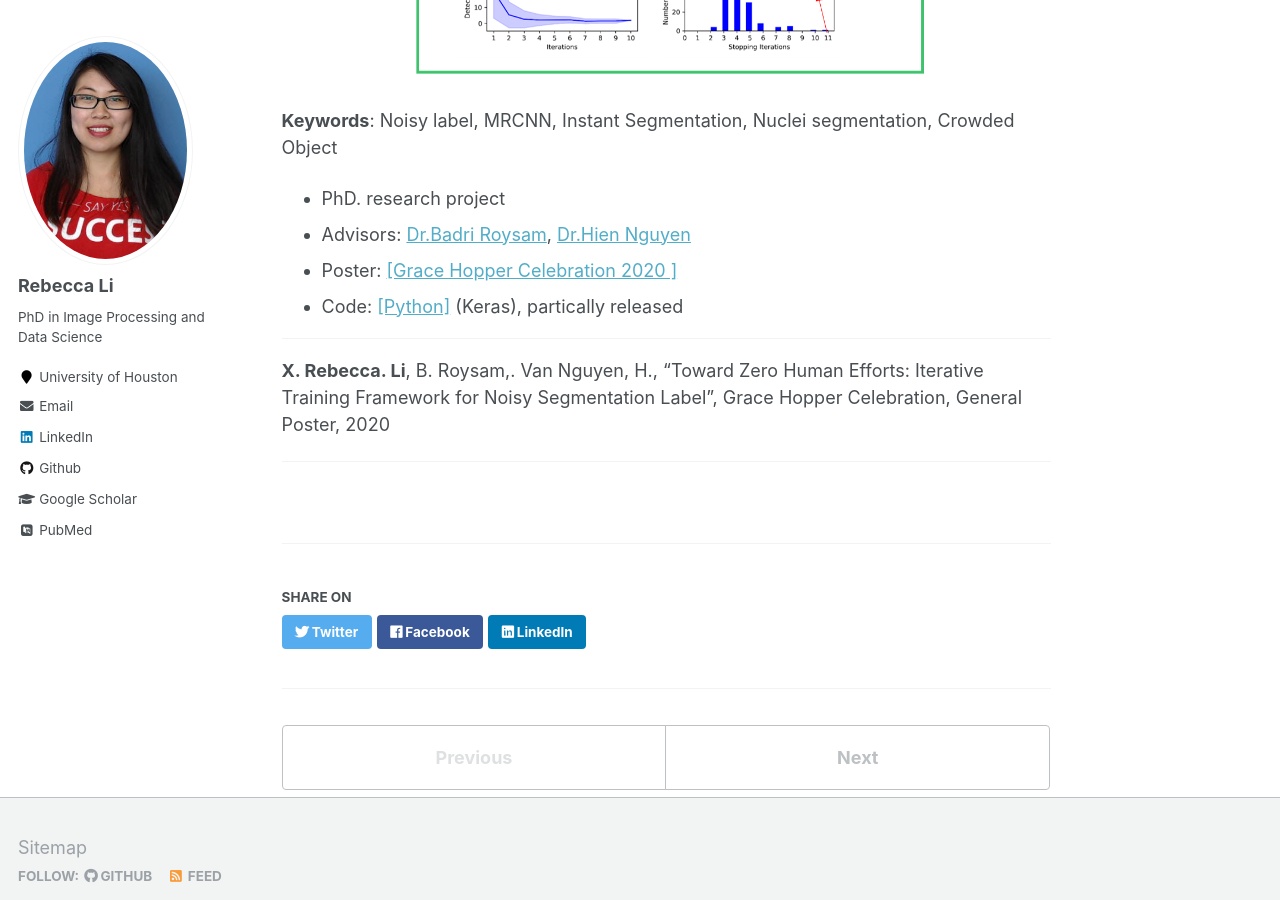
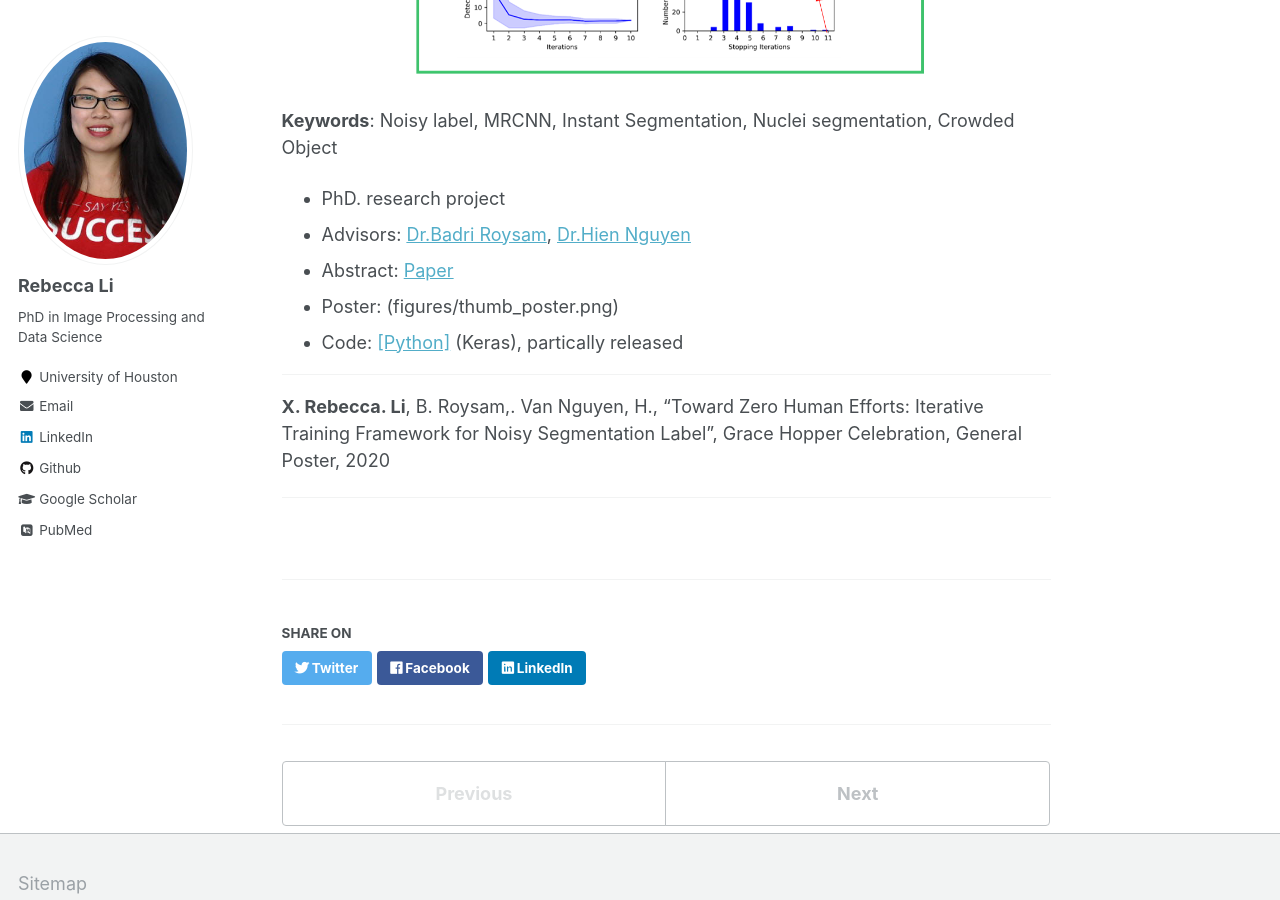
Before and after one commit to Xiaoyang-Rebecca/xiaoyang-rebecca.github.io, a Jekyll site: the page built from _portfolio/1seg.md, in a window 1280 px wide and 900 px high, scrolled down 795 px. Built offline with Jekyll 4.4.1, drawn with Linux system fonts in a browser that asks for light colours; some web fonts are replaced.

Commit message:
Update 1seg.md

```diff
--- a/_portfolio/1seg.md
+++ b/_portfolio/1seg.md
@@ -14,7 +14,8 @@ We innovatively proposed an efficient unsupervised learning framework to robustl
 
 - PhD. research project
 - Advisors: [Dr.Badri Roysam](http://www.ee.uh.edu/faculty/roysam), [Dr.Hien Nguyen](https://www.hvnguyen.com/)
-- Poster: [[Grace Hopper Celebration 2020 ]](https://web.cvent.com/event/84f26b13-25ef-458c-9d38-38432d71be09/websitePage:9cc60448-622d-4910-b9b7-91f053c51589)
+- Abstract: [Paper](https://www.researchgate.net/publication/343385839_Toward_Zero_Human_Efforts_Iterative_Training_Framework_for_Noisy_Segmentation_Label)
+- Poster: (figures/thumb_poster.png)
 - Code: [[Python]](https://github.com/RoysamLab/whole_brain_analysis) (Keras), partically released
 
 
```
